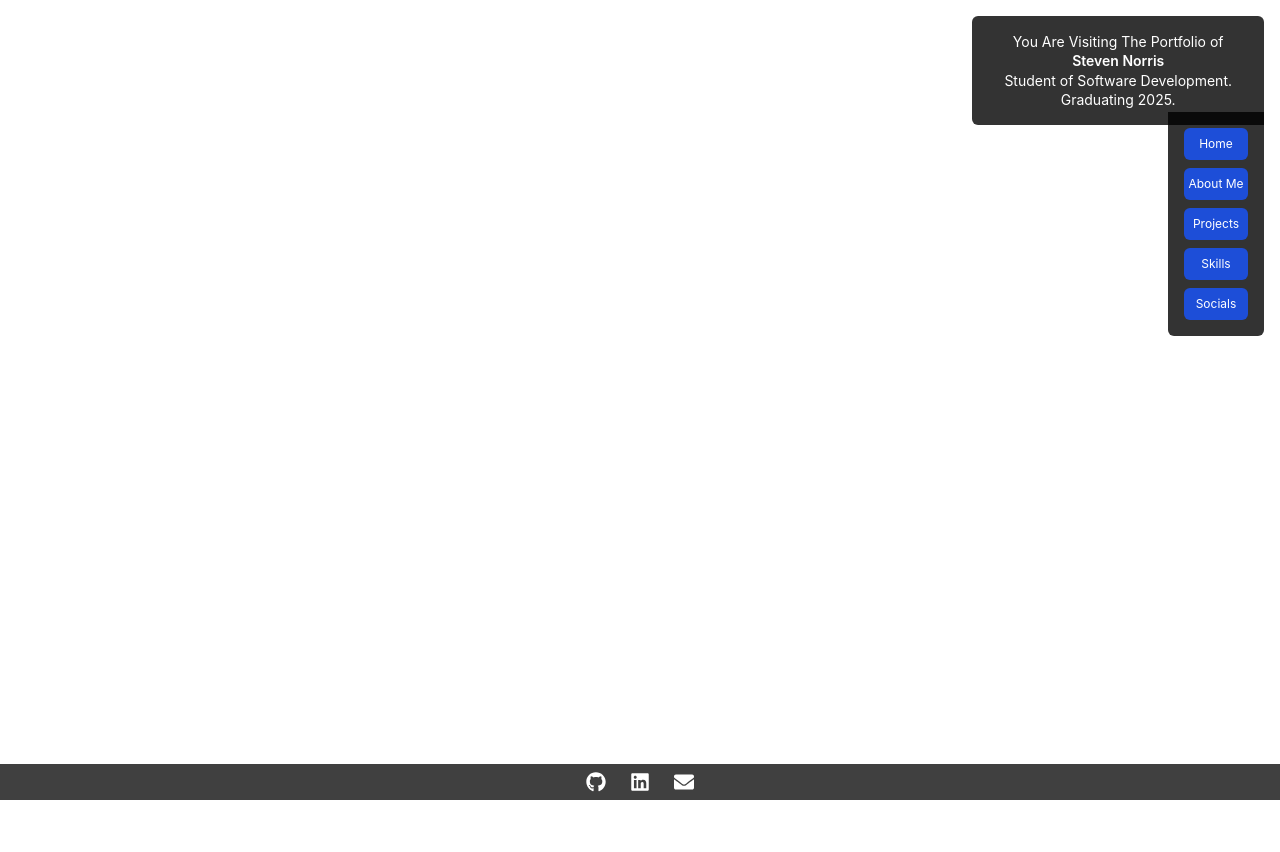
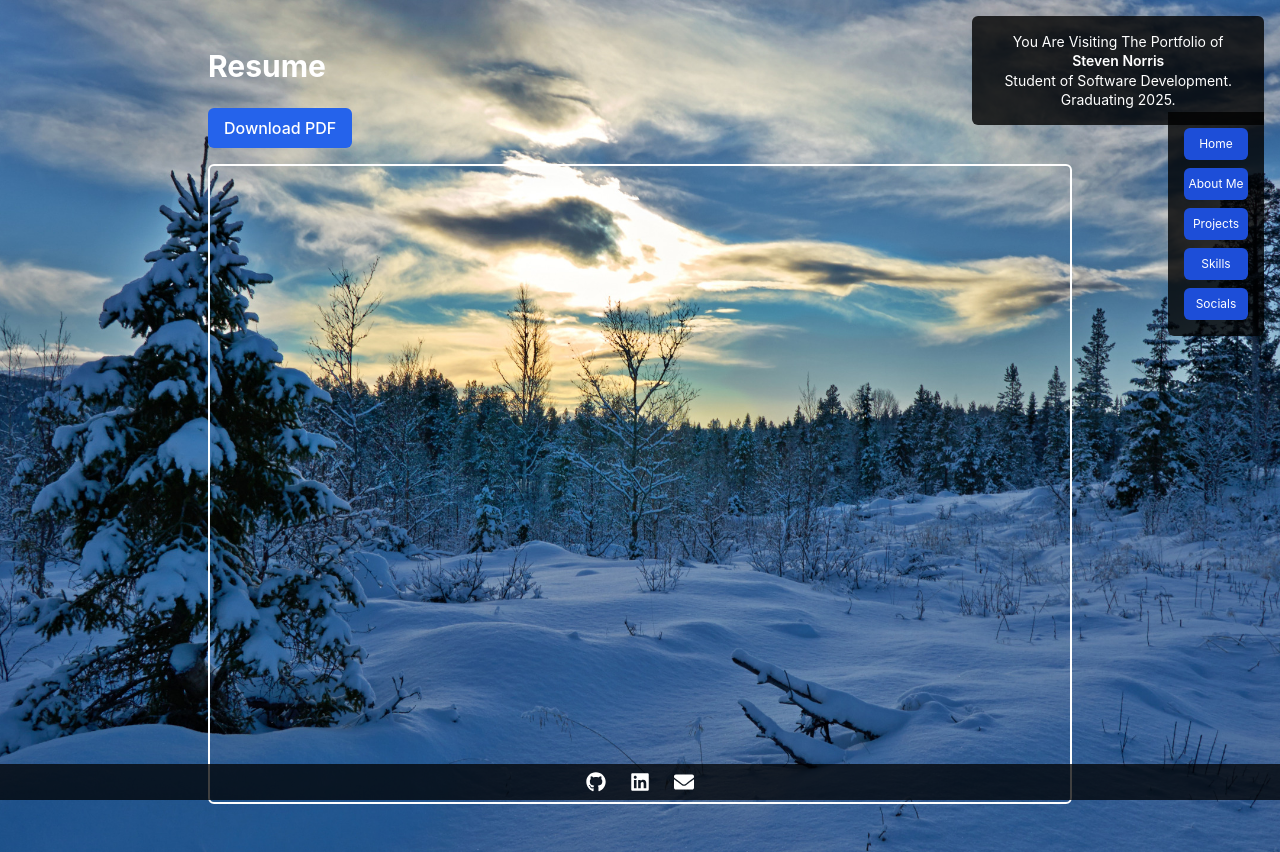
Before and after one commit to StevenScript/my-portfolio, a React (Create React App) app: page /resume in a window 1280 px wide. Before the commit the page ends 800 px from the top, so only its background shows below. Built offline with nearby package versions, Linux system fonts and the light colour scheme.

Commit message:
ADD - Resume

```diff
--- a/src/App.js
+++ b/src/App.js
@@ -9,6 +9,7 @@ import NavBar from "./components/NavBar";
 import Projects from "./pages/Projects";
 import Skills from "./pages/Skills";
 import Footer from "./components/Footer";
+import Resume from "./pages/Resume";
 
 const App = () => {
   return (
@@ -20,6 +21,7 @@ const App = () => {
         <Route path="/about" element={<About />} />
         <Route path="/projects" element={<Projects />} />
         <Route path="/skills" element={<Skills />} />
+        <Route path="/resume" element={<Resume />} />
       </Routes>
       <Footer />
     </Router>
--- /dev/null
+++ b/src/pages/Resume.jsx
@@ -0,0 +1,44 @@
+import React from "react";
+
+const Resume = () => {
+  return (
+    <div
+      className="
+        min-h-screen
+        flex flex-col items-center justify-start
+        bg-hero-pattern bg-cover bg-center
+        py-12
+      "
+    >
+      <div className="w-full max-w-4xl px-4">
+        <h1 className="text-3xl font-bold text-white mb-6">Resume</h1>
+
+        <div className="mb-4">
+          <a
+            href={process.env.PUBLIC_URL + "/resume.pdf"}
+            download
+            className="
+              inline-block
+              bg-blue-600 hover:bg-blue-700
+              text-white px-4 py-2 rounded-md
+              transition transform hover:scale-105
+              text-base font-medium
+            "
+          >
+            Download PDF
+          </a>
+        </div>
+
+        <div className="w-full h-[80vh] border-2 border-white rounded-md overflow-hidden">
+          <iframe
+            src={process.env.PUBLIC_URL + "/resume.pdf"}
+            title="Resume"
+            className="w-full h-full"
+          />
+        </div>
+      </div>
+    </div>
+  );
+};
+
+export default Resume;
```
Also changed, not shown: 1 other file (tests, documents, lock files or other folders).
